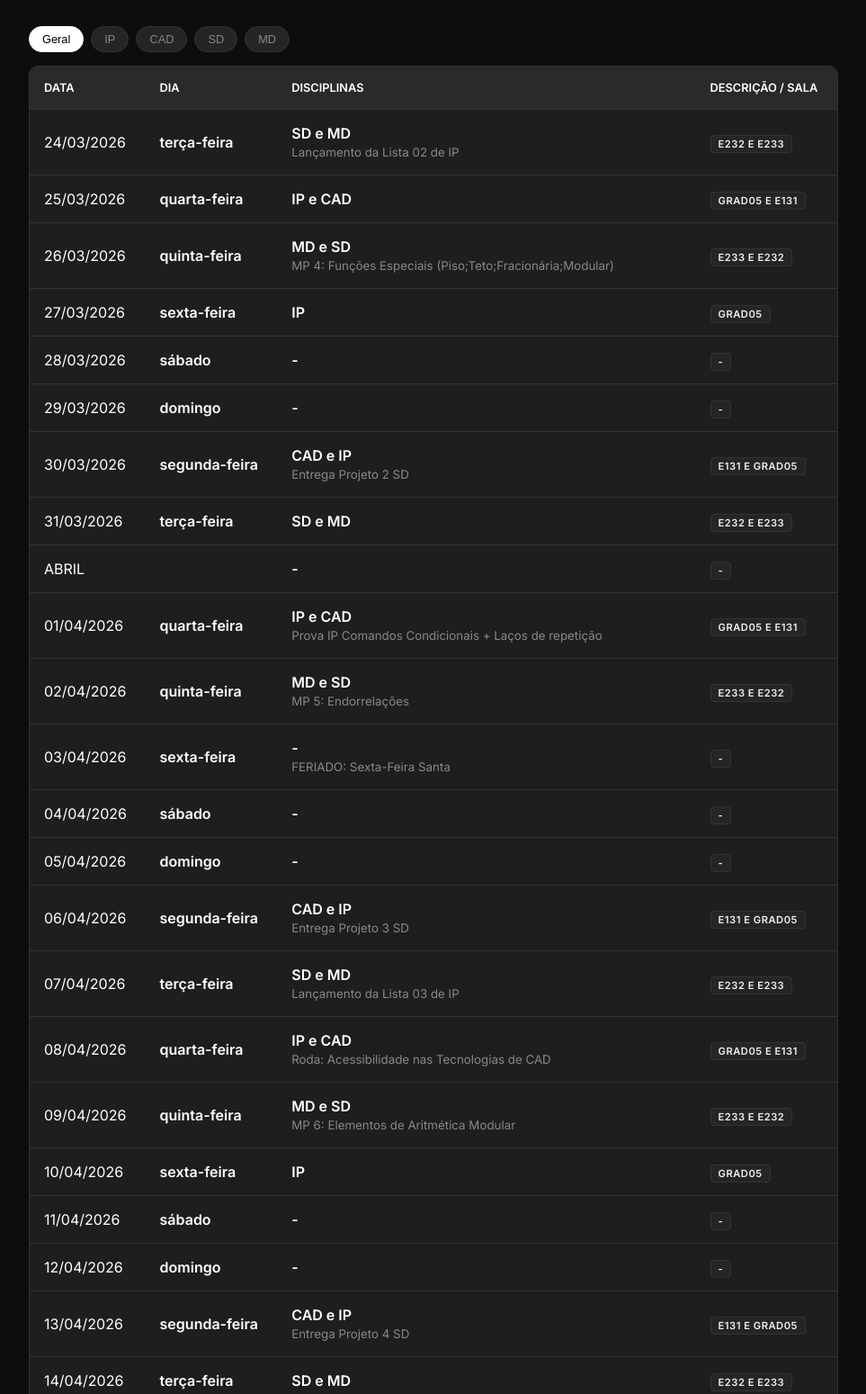
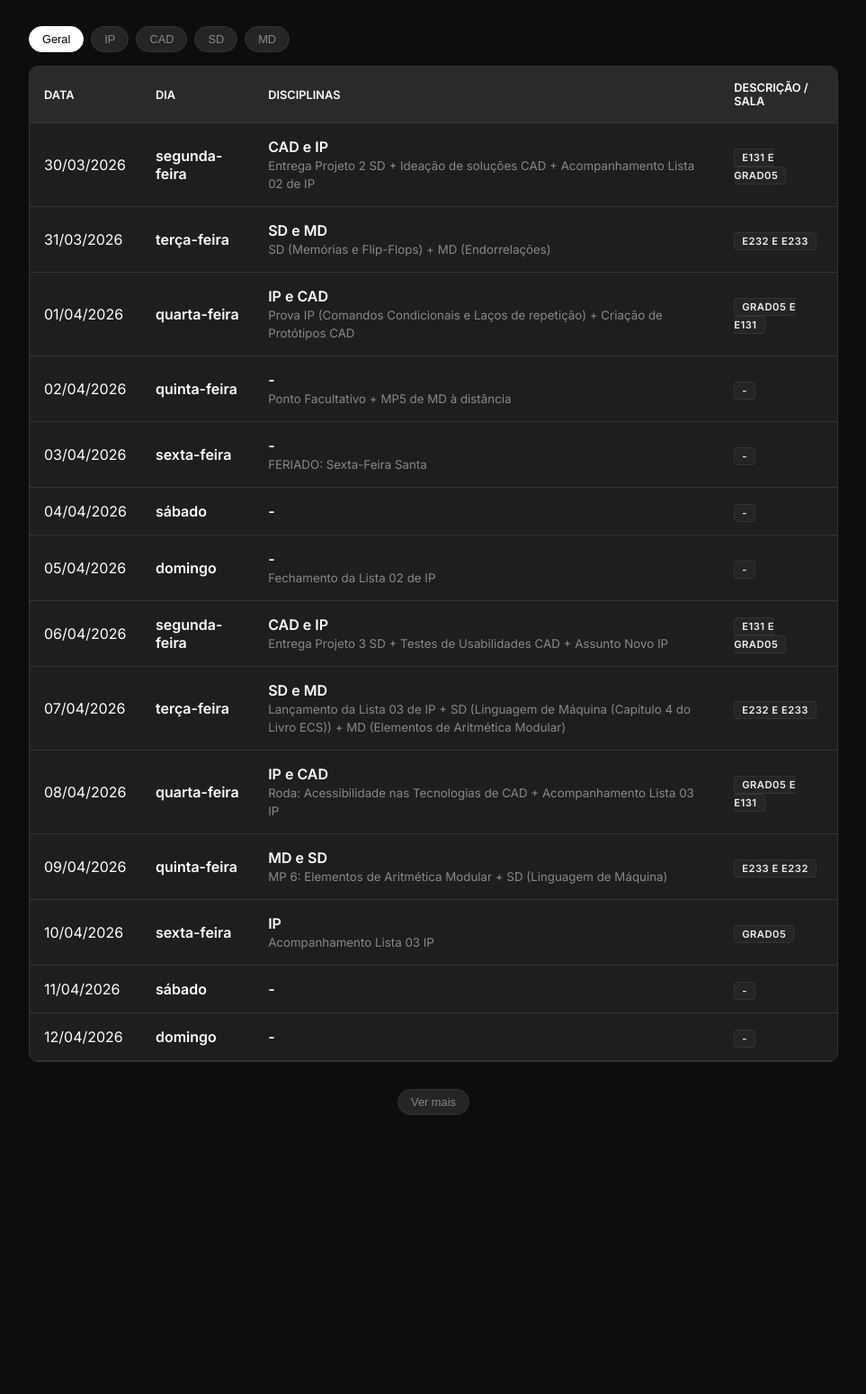
Before and after one commit to cesadev/Calendario-Academico-SI-26.1, a plain HTML site: page index.html in a window 1280 px wide. Shown: the part 95-1644 px from the top of the page at 90% size, without its empty margins (158-1121 px from the left). After the commit the page ends 1366 px from the top, so only its background shows below. Drawn offline with Linux system fonts and the light colour scheme.

Commit message:
Mudança no sistema de mostrar os dias
Foco na qualidade de vida do usuário. Ao invés de ver todos os dias em uma tela densa e lotada de informações, apenas aparecem as proximas 2 semanas. Mas caso o usuário preferir, dá para ver mais.

```diff
--- a/cronograma.csv
+++ b/cronograma.csv
@@ -1,23 +1,16 @@
 Data,Dia,Conteúdo A,Conteúdo B,Disciplinas,Lugar
-24/03/2026,terça-feira,Lançamento da Lista 02 de IP,,SD e MD,E232 e E233
-25/03/2026,quarta-feira,,,IP e CAD,Grad05 e E131
-26/03/2026,quinta-feira,MP 4: Funções Especiais (Piso;Teto;Fracionária;Modular),,MD e SD,E233 e E232
-27/03/2026,sexta-feira,,,IP ,Grad05
-28/03/2026,sábado,,,,
-29/03/2026,domingo,,,,
-30/03/2026,segunda-feira,Entrega Projeto 2 SD,,CAD e IP,E131 e Grad05
-31/03/2026,terça-feira,,,SD e MD,E232 e E233
-ABRIL,,,,,
-01/04/2026,quarta-feira,Prova IP Comandos Condicionais + Laços de repetição,,IP e CAD,Grad05 e E131
-02/04/2026,quinta-feira,MP 5: Endorrelações,,MD e SD,E233 e E232
+30/03/2026,segunda-feira,Entrega Projeto 2 SD + Ideação de soluções CAD + Acompanhamento Lista 02 de IP,,CAD e IP,E131 e Grad05
+31/03/2026,terça-feira,SD (Memórias e Flip-Flops) + MD (Endorrelações),,SD e MD,E232 e E233
+01/04/2026,quarta-feira,Prova IP (Comandos Condicionais e Laços de repetição) + Criação de Protótipos CAD,,IP e CAD,Grad05 e E131
+02/04/2026,quinta-feira,Ponto Facultativo + MP5 de MD à distância,,,
 03/04/2026,sexta-feira,FERIADO: Sexta-Feira Santa,,,
 04/04/2026,sábado,,,,
-05/04/2026,domingo,,,,
-06/04/2026,segunda-feira,Entrega Projeto 3 SD,,CAD e IP,E131 e Grad05
-07/04/2026,terça-feira,Lançamento da Lista 03 de IP,,SD e MD,E232 e E233
-08/04/2026,quarta-feira,Roda: Acessibilidade nas Tecnologias de CAD,,IP e CAD,Grad05 e E131
-09/04/2026,quinta-feira,MP 6: Elementos de Aritmética Modular,,MD e SD,E233 e E232
-10/04/2026,sexta-feira,,,IP ,Grad05
+05/04/2026,domingo,Fechamento da Lista 02 de IP,,,
+06/04/2026,segunda-feira,Entrega Projeto 3 SD + Testes de Usabilidades CAD + Assunto Novo IP,,CAD e IP,E131 e Grad05
+07/04/2026,terça-feira,Lançamento da Lista 03 de IP + SD (Linguagem de Máquina (Capítulo 4 do Livro ECS)) + MD (Elementos de Aritmética Modular),,SD e MD,E232 e E233
+08/04/2026,quarta-feira,Roda: Acessibilidade nas Tecnologias de CAD + Acompanhamento Lista 03 IP,,IP e CAD,Grad05 e E131
+09/04/2026,quinta-feira,MP 6: Elementos de Aritmética Modular + SD (Linguagem de Máquina),,MD e SD,E233 e E232
+10/04/2026,sexta-feira,Acompanhamento Lista 03 IP,,IP ,Grad05
 11/04/2026,sábado,,,,
 12/04/2026,domingo,,,,
 13/04/2026,segunda-feira,Entrega Projeto 4 SD,,CAD e IP,E131 e Grad05
@@ -38,7 +31,6 @@ ABRIL,,,,,
 28/04/2026,terça-feira,,,SD e MD,E232 e E233
 29/04/2026,quarta-feira,Prova IP 02 Listas + Funções e Escopo de Variáveis,,IP e CAD,Grad05 e E131
 30/04/2026,quinta-feira,"MP 8: Princípio da Inclusão-Exclusão, Permutações...",,MD e SD,E233 e E232
-MAIO,,,,,
 01/05/2026,sexta-feira,FERIADO: Dia do Trabalho,,,
 02/05/2026,sábado,,,,
 03/05/2026,domingo,,,,
@@ -70,7 +62,6 @@ MAIO,,,,,
 29/05/2026,sexta-feira,Prova IP 03 Recursão + Tuplas e Dicionários,,IP ,Grad05
 30/05/2026,sábado,,,,
 31/05/2026,domingo,,,,
-JUNHO,,,,,
 01/06/2026,segunda-feira,Lançamento do Projeto + Pygame IP,,CAD e IP,E131 e Grad05
 02/06/2026,terça-feira,Desenvolvimento de Projeto MD,Segunda Chamada SD,SD e MD,E232 e E233
 03/06/2026,quarta-feira,,,IP e CAD,Grad05 e E131
@@ -101,7 +92,6 @@ JUNHO,,,,,
 28/06/2026,domingo,,,,
 29/06/2026,segunda-feira,Feira de Impacto Social CAD,,CAD e IP,E131 e Grad05
 30/06/2026,terça-feira,Apresentação dos Projetos MD,Prova Final SD,SD e MD,E232 e E233
-JULHO,,,,,
 01/07/2026,quarta-feira,Prova Final CAD,,IP e CAD,Grad05 e E131
 02/07/2026,quinta-feira,Final de MD,,MD e SD,E233 e E232
 03/07/2026,sexta-feira,Apresentação dos Projetos IP,,IP ,Grad05
--- a/index.html
+++ b/index.html
@@ -38,6 +38,7 @@
                     <tbody id="table-body"></tbody>
                 </table>
             </div>
+            <div id="see-more-container" style="text-align: center; margin-top: 20px;"></div>
         </main>
     </div>
 
--- a/script.js
+++ b/script.js
@@ -1,4 +1,11 @@
 let dadosOriginais = [];
+let numeroDias = 14;
+
+// Função auxiliar para converter DD/MM/YYYY para Date
+function parseDate(dateStr) {
+    const [day, month, year] = dateStr.split('/').map(Number);
+    return new Date(year, month - 1, day);
+}
 
 // 1. CARREGAR CRONOGRAMA PRINCIPAL (GERAL)
 async function carregarCronograma(filtro = 'all') {
@@ -25,17 +32,28 @@ async function carregarCronograma(filtro = 'all') {
         const tabelaBody = document.getElementById('table-body');
         tabelaBody.innerHTML = '';
 
-        // Lógica para destacar o dia de hoje (Formato DD/MM)
+        // Lógica para destacar o dia de hoje (Formato DD/MM/YYYY)
         const hoje = new Date();
         const dia = String(hoje.getDate()).padStart(2, '0');
         const mes = String(hoje.getMonth() + 1).padStart(2, '0');
+        const ano = hoje.getFullYear();
         const hojeFormatado = `${dia}/${mes}`;
 
         const dadosFiltrados = filtro === 'all'
             ? dadosOriginais
             : dadosOriginais.filter(item => item.disciplinas.includes(filtro));
 
-        dadosFiltrados.forEach(item => {
+        // Ordenar por data
+        dadosFiltrados.sort((a, b) => parseDate(a.data) - parseDate(b.data));
+
+        // Filtrar datas futuras (a partir de hoje)
+        hoje.setHours(0, 0, 0, 0);
+        const dadosFuturos = dadosFiltrados.filter(item => parseDate(item.data) >= hoje);
+
+        // Limitar ao número de dias definido se não mostrar tudo
+        const dadosParaMostrar = dadosFuturos.slice(0, numeroDias);
+
+        dadosParaMostrar.forEach(item => {
             const tr = document.createElement('tr');
 
             // Verifica se a data do CSV bate com hoje (ex: 25/03)
@@ -57,6 +75,18 @@ async function carregarCronograma(filtro = 'all') {
             tr.onclick = () => abrirModal(item);
             tabelaBody.appendChild(tr);
         });
+
+        // Adicionar botão "Ver mais" se necessário
+        const seeMoreContainer = document.getElementById('see-more-container');
+        if (dadosFuturos.length > numeroDias) {
+            seeMoreContainer.innerHTML = '<button id="see-more-btn" class="filter-btn" style="margin-top: 10px;">Ver mais</button>';
+            document.getElementById('see-more-btn').addEventListener('click', () => {
+                numeroDias += 7;
+                carregarCronograma(document.querySelector('.filter-btn.active').dataset.filter);
+            });
+        } else {
+            seeMoreContainer.innerHTML = '';
+        }
 
         atualizarPilulaInfo(filtro);
     } catch (e) {
@@ -153,6 +183,7 @@ async function abrirConteudoExtra(materia) {
 
 // 5. INICIALIZAÇÃO
 document.addEventListener('DOMContentLoaded', () => {
+    numeroDias = 14; // Garantir que começa com 14 dias
     carregarCronograma();
 
     // Data no cabeçalho
@@ -165,6 +196,7 @@ document.addEventListener('DOMContentLoaded', () => {
         btn.onclick = () => {
             document.querySelector('.filter-btn.active').classList.remove('active');
             btn.classList.add('active');
+            numeroDias = 14; // Reset para mostrar 14 dias
             carregarCronograma(btn.dataset.filter);
         };
     });
```
